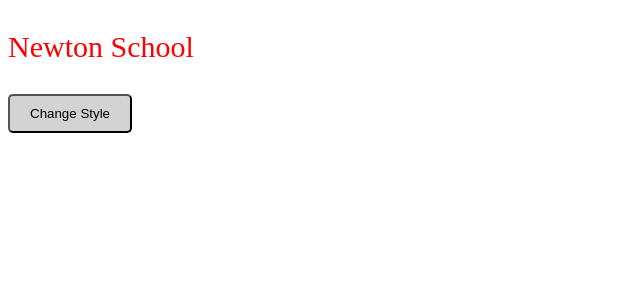
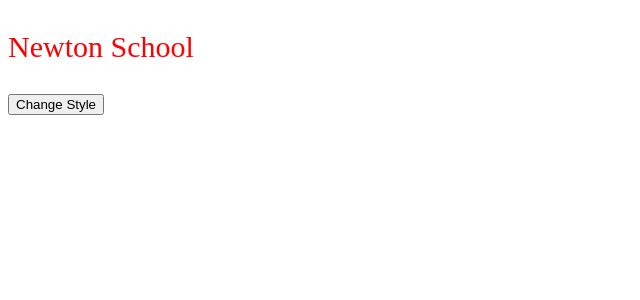
Before and after one commit to Azam8172/React-Text-Color-Toggle---Building-a-First-Custom-Functional-Component-Writing---ivpjfbn9uub7, a React app: page / in a window 1280 px wide. Shown: the top 300 px of the page, without its empty margins (0-640 px from the left). Built offline with nearby package versions, Linux system fonts and the light colour scheme.

Commit message:
Update App.css

```diff
--- a/src/styles/App.css
+++ b/src/styles/App.css
@@ -1,21 +1,13 @@
 /* code here  */
 
 .redColor{
- color: red;
-  font-size: 30px;
+  color: red;
+  font-size:30px
 
 }
 
 .blueColor{
-color: blue;
-  font-size: 30px;
-  font-style: italic;
-
+  color: blue;
+        font-style: italic;
+        font-size: 30px;
 }
-
-#button {
-  padding: 10px 20px;
-  background-color: lightgray;
-  border-radius: 5px;
-  cursor: pointer;
-}
```
